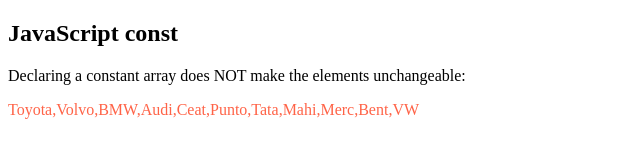
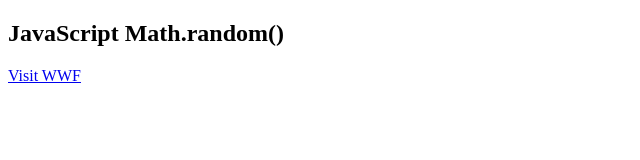
Before and after one commit to Sujay-Muramalla/WebDev_FSD_C247, a website: page practice.html in a window 1280 px wide. Shown: the whole page, without its empty margins (0-640 px from the left). Drawn offline with Linux system fonts and the light colour scheme.

Commit message:
made changes to practice.html

```diff
--- a/practice.html
+++ b/practice.html
@@ -2,26 +2,18 @@
 <html>
 <body>
 
-<h2>JavaScript const</h2>
-
-<p>Declaring a constant array does NOT make the elements unchangeable:</p>
+<h2>JavaScript Math.random()</h2>
 
 <p id="demo"></p>
 
 <script>
-// Create an Array:
-const cars = ["Saab", "Volvo", "BMW"];
-
-// Change an element:
-cars[0] = "Toyota";
-
-// Add an element:
-cars.push("Audi","Ceat","Punto","Tata","Mahi","Merc","Bent","VW");
-
-// Display the Array:
-document.getElementById("demo").innerHTML = cars;
-document.getElementById("demo").style.color="tomato"
-
+let text;
+if (Math.random() < 0.5) {
+  text = "<a href='https://w3schools.com'>Visit W3Schools</a>";
+} else {
+  text = "<a href='https://wwf.org'>Visit WWF</a>";
+}
+document.getElementById("demo").innerHTML = text;
 </script>
 
 </body>
```
